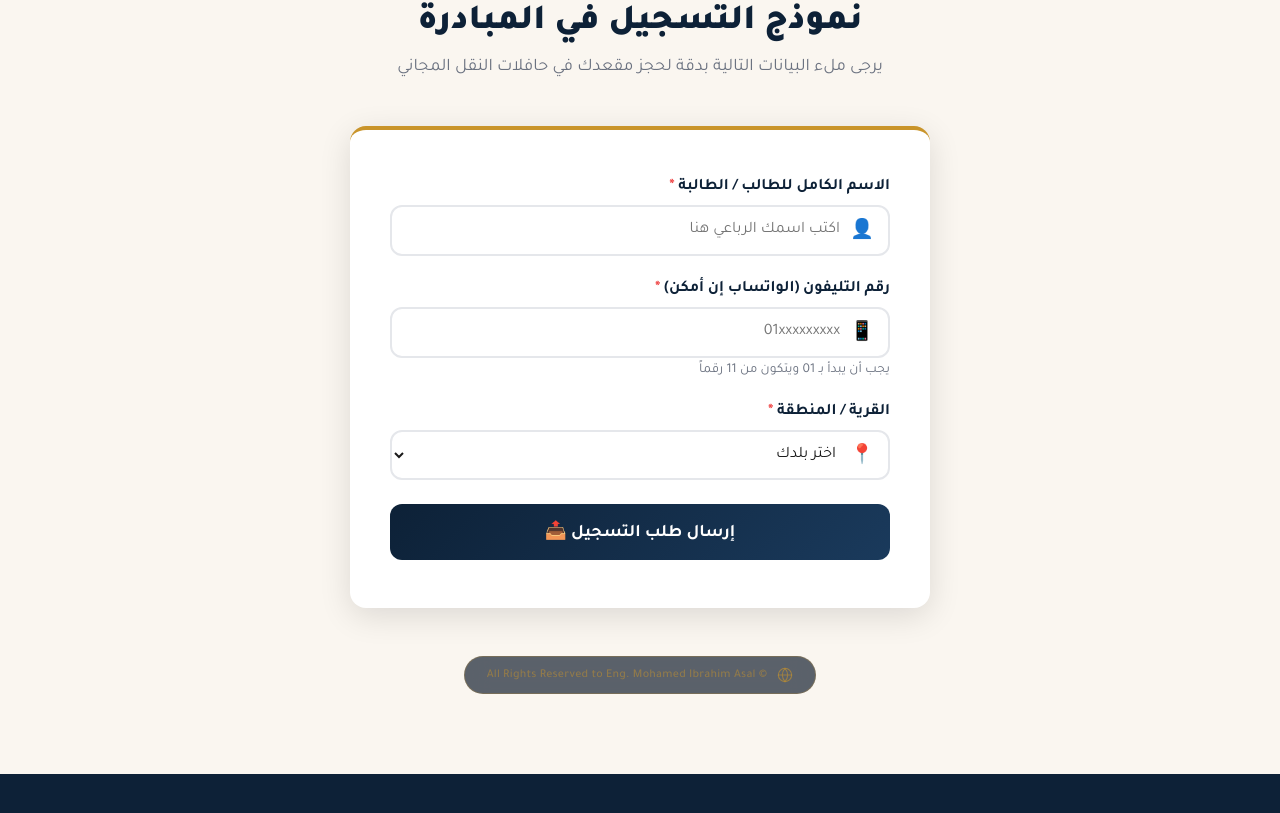
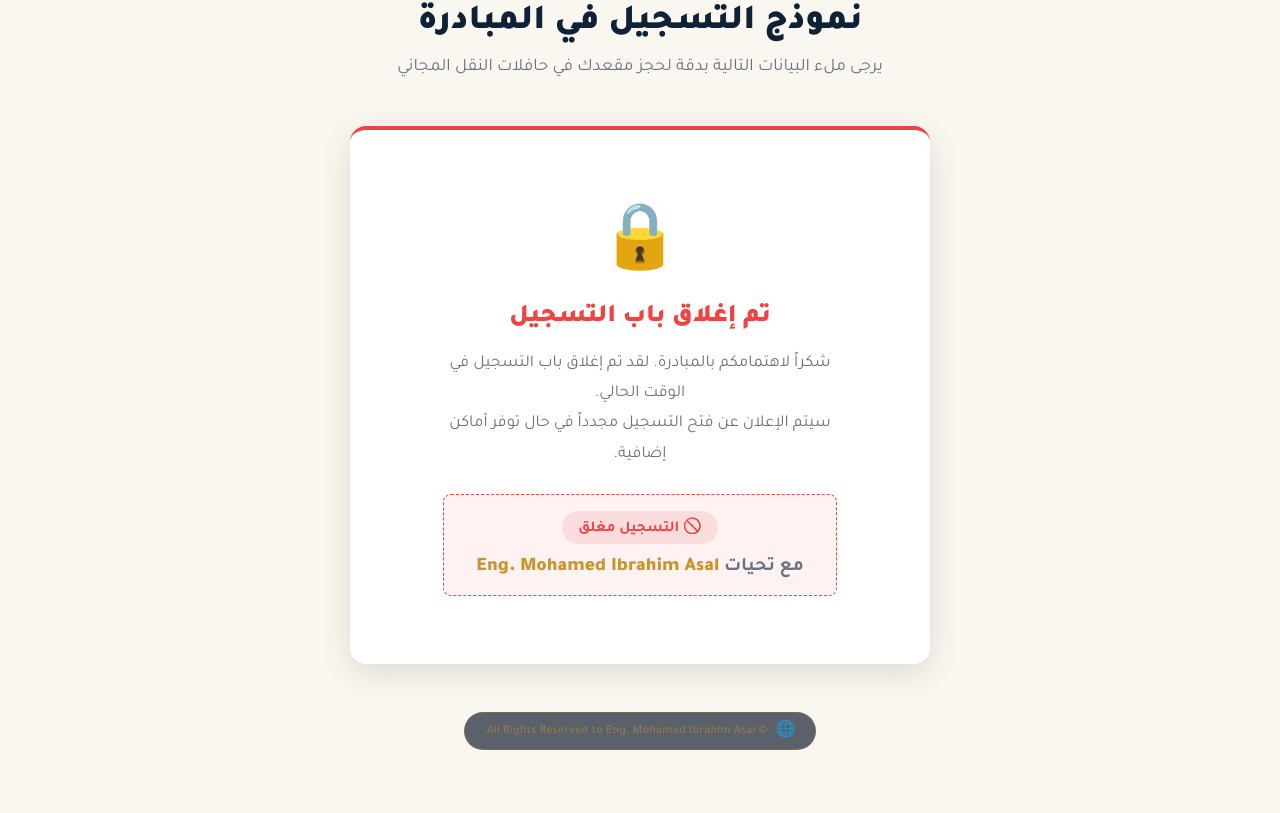
Before and after one commit to mohamedasal123/mamoun-initiative, a Vue app: page / in a window 1280 px wide. Shown: the part 901-1714 px from the top of the page. Before the commit the page ends 1675 px from the top, so only its background shows below. Built offline with nearby package versions, Linux system fonts and the light colour scheme.

Commit message:
last update my portfolio

```diff
--- /dev/null
+++ b/src/components/ClosedForm.vue
@@ -0,0 +1,229 @@
+<template>
+  <section id="registration-form" class="registration-section">
+    <div class="form-container">
+      <div class="section-header">
+        <span class="section-icon">📋</span>
+        <h2 class="section-title">نموذج التسجيل في المبادرة</h2>
+        <p class="section-subtitle">يرجى ملء البيانات التالية بدقة لحجز مقعدك في حافلات النقل المجاني</p>
+      </div>
+
+      <!-- Closed Registration Card -->
+      <div class="form-card">
+        <div class="status-card closed-card">
+          <div class="closed-icon">🔒</div>
+          <h3>تم إغلاق باب التسجيل</h3>
+          <p class="closed-message">
+            شكراً لاهتمامكم بالمبادرة. لقد تم إغلاق باب التسجيل في الوقت الحالي.
+            <br/>
+            سيتم الإعلان عن فتح التسجيل مجدداً في حال توفر أماكن إضافية.
+          </p>
+          <div class="closed-details">
+  <span class="closed-badge">🚫 التسجيل مغلق</span>
+  <p class="greetings-text">
+    مع تحيات
+    <a href="https://mohamedasal-portfolio.vercel.app/" target="_blank" rel="noopener noreferrer" class="portfolio-link">
+      Eng. Mohamed Ibrahim Asal
+    </a>
+  </p>
+</div>
+        </div>
+      </div>
+    </div>
+
+
+    <!-- Signature Badge -->
+<div class="signature-wrapper">
+  <a
+    href="https://mohamedasal-portfolio.vercel.app/"
+    target="_blank"
+    rel="noopener noreferrer"
+    class="signature-badge"
+    aria-label="Mohamed Ibrahim Asal Portfolio"
+  >
+    <span class="sig-icon" aria-hidden="true">🌐</span>
+    <span class="sig-text">© All Rights Reserved to Eng. Mohamed Ibrahim Asal</span>
+  </a>
+</div>
+
+  </section>
+</template>
+
+<script setup>
+// No logic needed — registration is closed
+</script>
+
+<style scoped>
+.registration-section {
+  background: var(--cream);
+  width: 100%;
+  padding: 80px 20px;
+  direction: rtl;
+}
+
+.form-container {
+  max-width: 800px;
+  margin: 0 auto;
+}
+
+.section-header {
+  text-align: center;
+  margin-bottom: 48px;
+}
+
+.section-title {
+  font-size: 2.2rem;
+  font-weight: 900;
+  color: var(--dark);
+  margin-bottom: 12px;
+}
+
+.section-subtitle {
+  color: var(--text-muted);
+  font-size: 1.1rem;
+}
+
+.form-card {
+  max-width: 580px;
+  margin: 0 auto;
+  background: white;
+  border-radius: var(--radius);
+  padding: 48px 40px;
+  box-shadow: var(--shadow);
+  border-top: 4px solid #ef4444;
+}
+
+/* Closed Card */
+.status-card {
+  text-align: center;
+  display: flex;
+  flex-direction: column;
+  align-items: center;
+  gap: 16px;
+  padding: 20px 0;
+}
+
+.closed-icon {
+  font-size: 4rem;
+}
+
+.closed-card h3 {
+  color: #ef4444;
+  font-size: 1.6rem;
+  font-weight: 900;
+}
+
+.closed-message {
+  font-size: 1.05rem;
+  color: var(--text-muted);
+  line-height: 1.8;
+  max-width: 420px;
+}
+
+.closed-details {
+  background-color: #fef2f2;
+  border: 1px dashed #ef4444;
+  padding: 16px 32px;
+  border-radius: 8px;
+  margin-top: 8px;
+}
+
+.closed-badge {
+  display: inline-block;
+  background-color: rgba(239, 68, 68, 0.12);
+  color: #ef4444;
+  padding: 6px 16px;
+  border-radius: 50px;
+  font-weight: 700;
+  font-size: 0.95rem;
+}
+.greetings-text {
+  margin-top: 12px;
+  font-size: 1.2rem;
+  color: var(--text-muted);
+  font-weight: 600;
+}
+
+.portfolio-link {
+  color: var(--gold);
+  text-decoration: none;
+  font-weight: 900;
+  transition: opacity 0.2s ease;
+}
+
+.portfolio-link:hover {
+  opacity: 0.90;
+  text-decoration: underline;
+}
+/* ============================================================
+   SIGNATURE BADGE
+   ============================================================ */
+.signature-wrapper {
+  display: flex;
+  justify-content: center;
+  padding-top: 48px;
+}
+
+.signature-badge {
+  display: inline-flex;
+  align-items: center;
+  gap: 10px;
+  padding: 10px 22px;
+  background: rgba(6, 18, 35, 0.65);
+  backdrop-filter: blur(12px);
+  -webkit-backdrop-filter: blur(12px);
+  border: 1px solid rgba(201, 148, 42, 0.25);
+  border-radius: 50px;
+  text-decoration: none;
+  cursor: pointer;
+  transition:
+    padding 0.35s cubic-bezier(0.25, 0.8, 0.25, 1),
+    border-color 0.35s ease,
+    background 0.35s ease,
+    box-shadow 0.35s ease;
+}
+
+.signature-badge:hover {
+  padding: 10px 30px;
+  border-color: rgba(201, 148, 42, 0.7);
+  background: rgba(6, 18, 35, 0.85);
+  box-shadow:
+    0 0 0 1px rgba(201, 148, 42, 0.15),
+    0 0 24px rgba(201, 148, 42, 0.18),
+    0 8px 32px rgba(0, 0, 0, 0.3);
+}
+
+.sig-icon {
+  display: flex;
+  align-items: center;
+  justify-content: center;
+  flex-shrink: 0;
+  color: rgba(201, 148, 42, 0.6);
+  width: 16px;
+  height: 16px;
+  transition: color 0.35s ease, filter 0.35s ease;
+}
+
+.sig-icon svg {
+  width: 100%;
+  height: 100%;
+}
+
+.signature-badge:hover .sig-icon {
+  color: #E8B84B;
+  filter: drop-shadow(0 0 6px rgba(232, 184, 75, 0.8));
+}
+
+.sig-text {
+  font-size: 0.75rem;
+  font-weight: 500;
+  color: rgba(201, 148, 42, 0.5);
+  white-space: nowrap;
+  letter-spacing: 0.02em;
+  transition: color 0.35s ease, text-shadow 0.35s ease;
+}
+
+.signature-badge:hover .sig-text {
+  color: rgba(232, 184, 75, 0.9);
+  text-shadow: 0 0 12px rgba(232, 184, 75, 0.3);
+}
+</style>
--- a/src/views/Home.vue
+++ b/src/views/Home.vue
@@ -1,11 +1,12 @@
 <template>
   <div class="home-page">
     <HeroSection />
-    <RegistrationForm />
+    <ClosedForm />
+    <!-- <RegistrationForm /> -->
   </div>
 </template>
 
 <script setup>
 import HeroSection from '../components/HeroSection.vue'
-import RegistrationForm from '../components/RegistrationForm.vue'
+import ClosedForm from '../components/ClosedForm.vue'
 </script>
```
